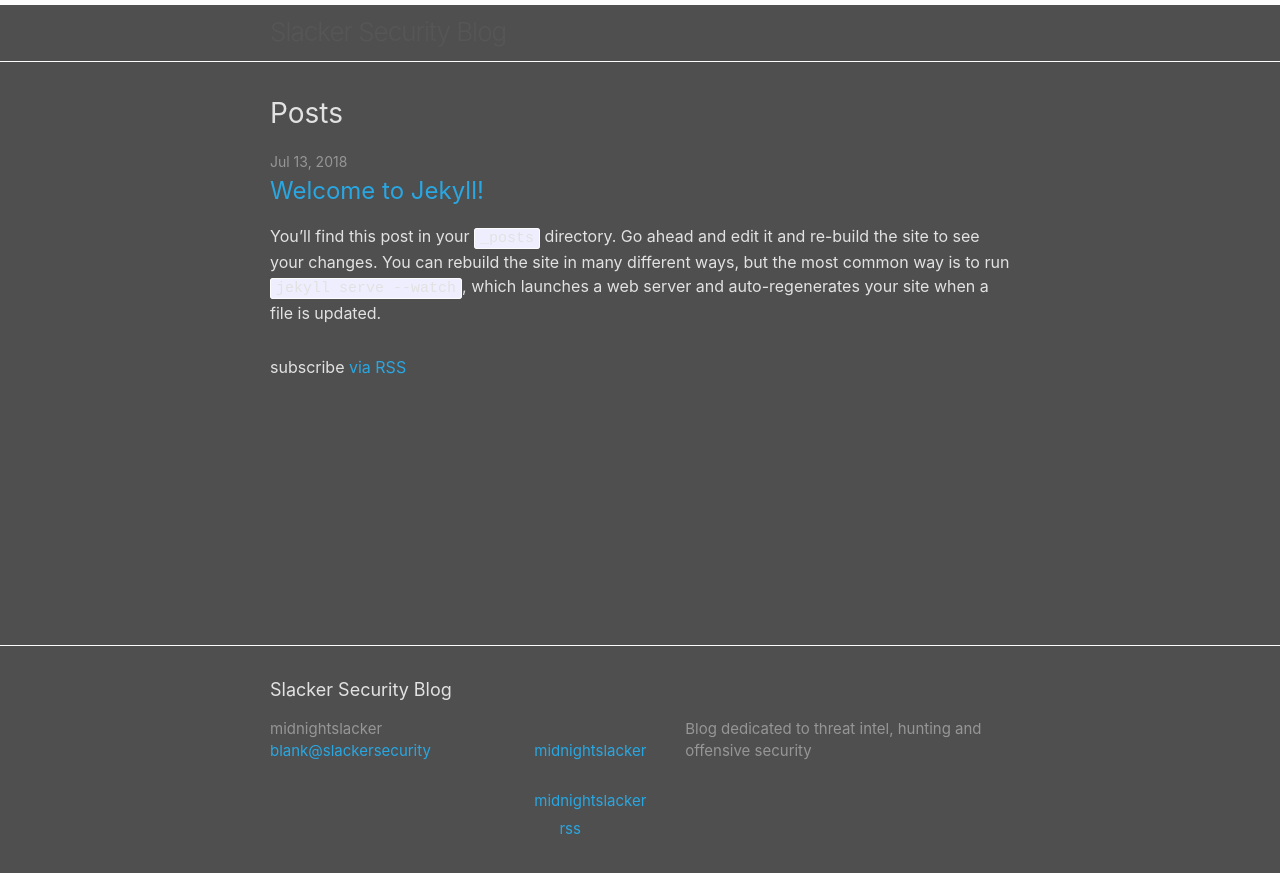
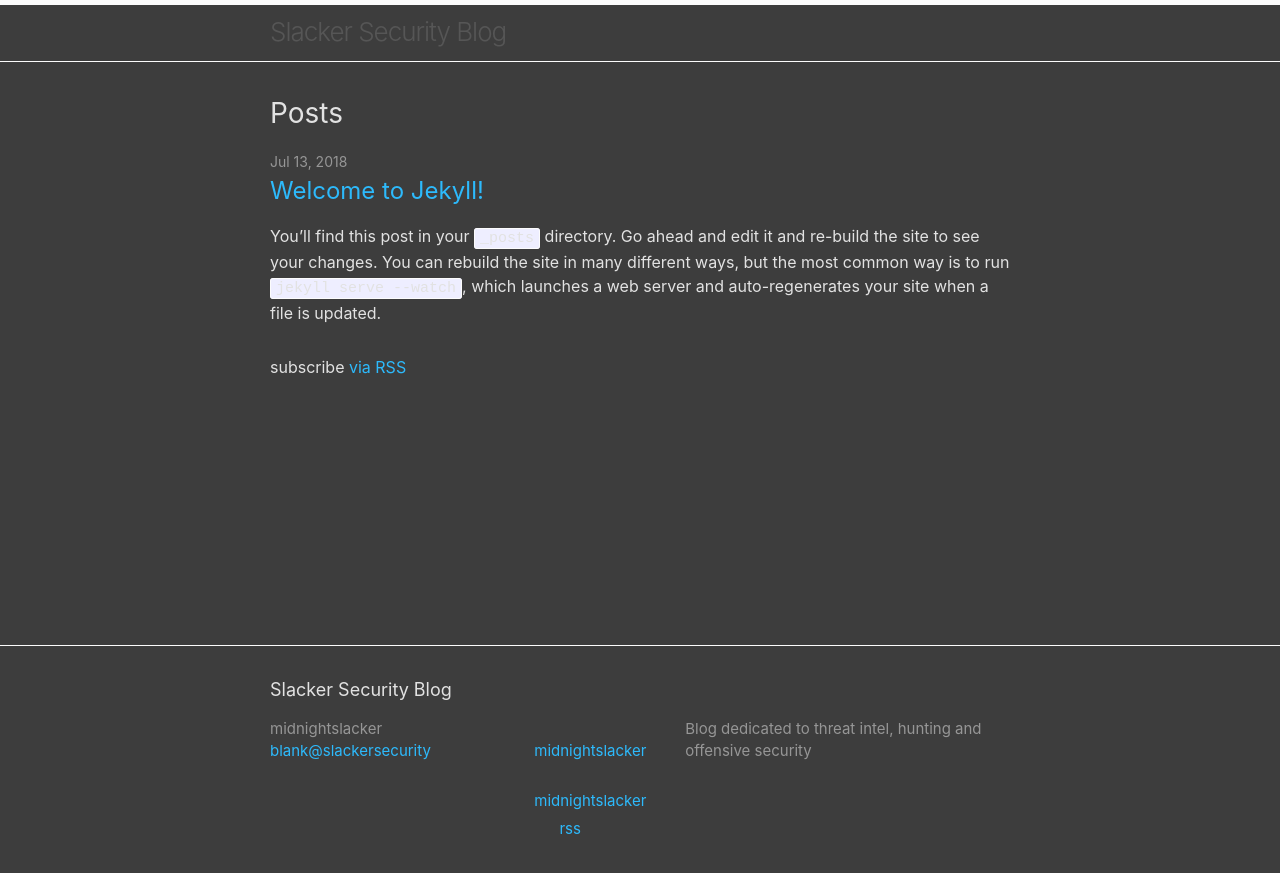
Before and after one commit to slackersecurity/blog, a Jekyll site: the page built from index.md, in a window 1280 px wide. Shown: the top 873 px of the page. Built offline with Jekyll 4.4.1, drawn with Linux system fonts in a browser that asks for light colours; our own code applies the rules of GitHub Pages for plain Markdown files.

Commit message:
Update minima.scss

```diff
--- a/_sass/minima.scss
+++ b/_sass/minima.scss
@@ -11,8 +11,8 @@ $base-line-height: 1.5 !default;
 $spacing-unit:     30px !default;
 
 $text-color:       #e2e2e2 !default;
-$background-color: #4f4f4f !default;
-$brand-color:      #29a7e2 !default;
+$background-color: #3d3d3d !default;
+$brand-color:      #2dbafc !default;
 
 $grey-color:       #969696 !default;
 $grey-color-light: lighten($grey-color, 40%) !default;
```
